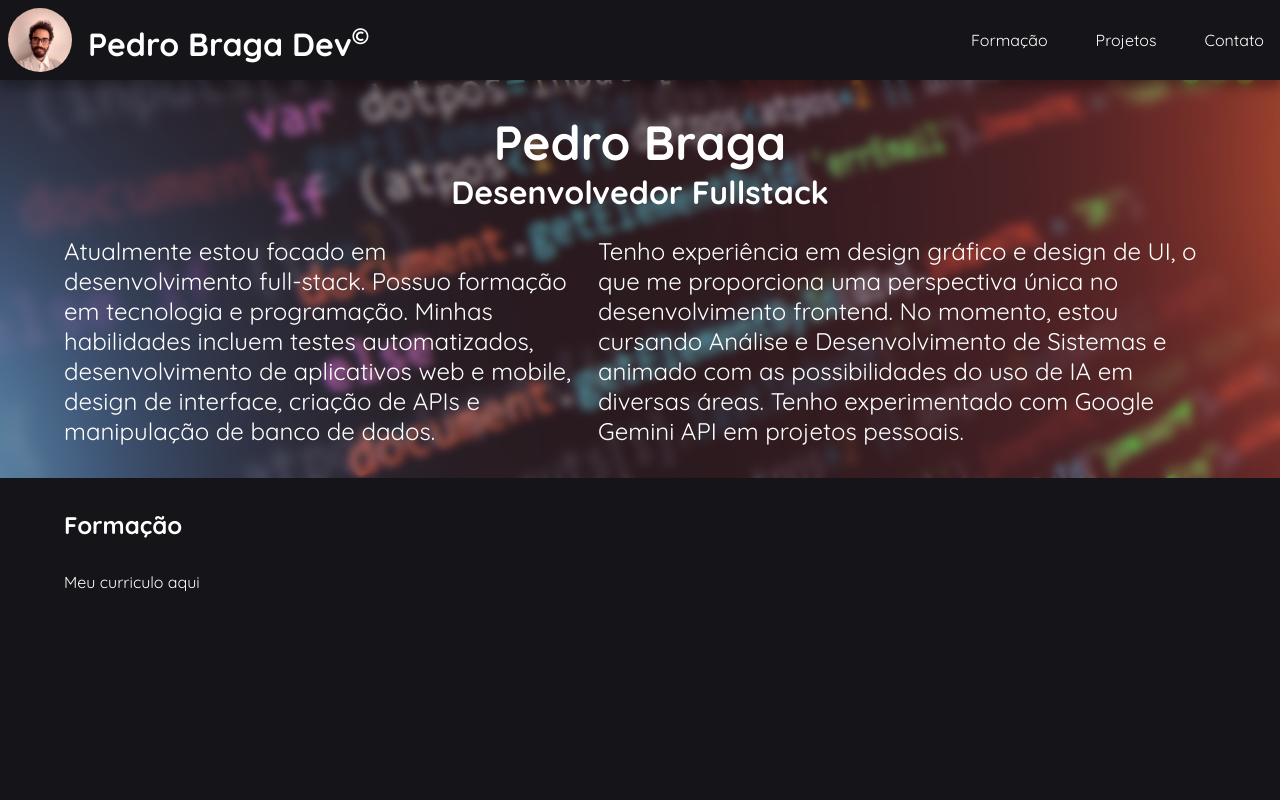
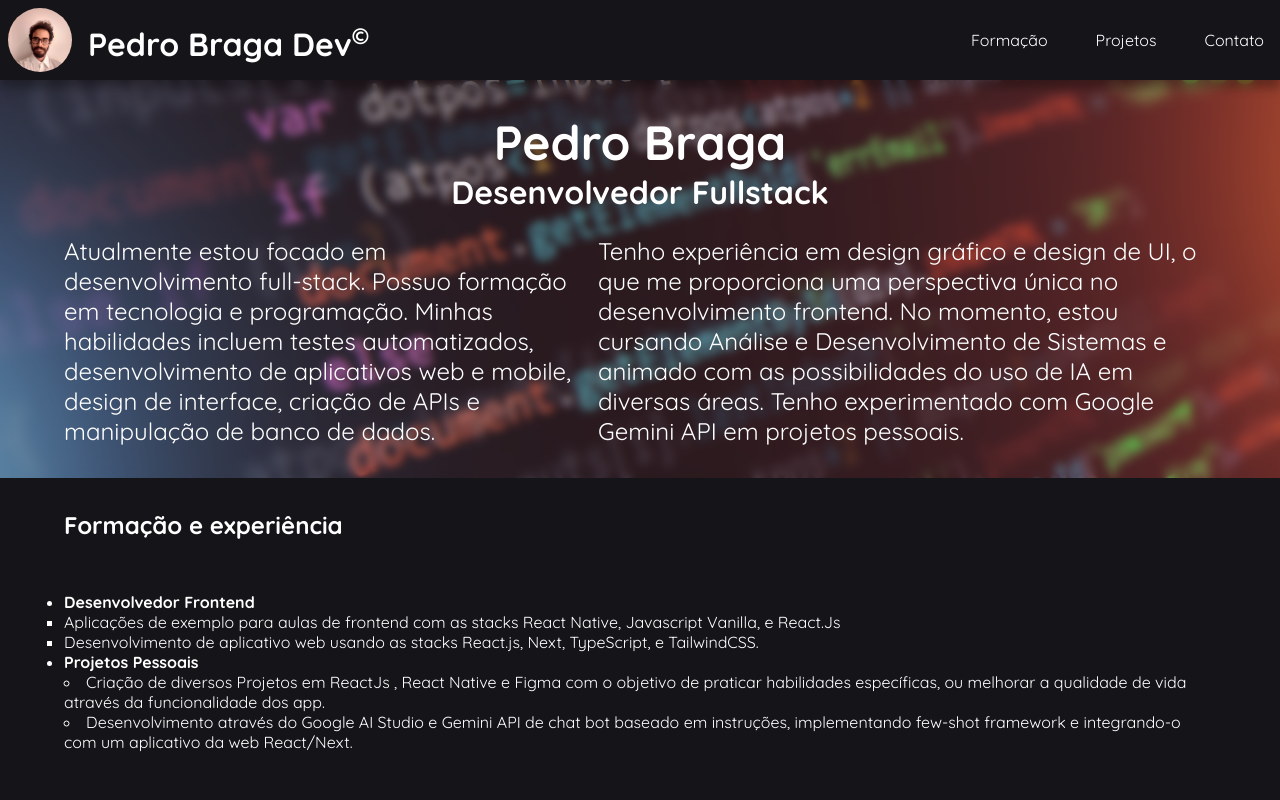
Before and after one commit to BragaMPedro/bragampedro.github.io, a plain HTML site: page index.html in a window 1280 px wide. Shown: the top 800 px of the page. Drawn offline with Linux system fonts and the light colour scheme.

Commit message:
implement form and curriculo

```diff
--- a/index.html
+++ b/index.html
@@ -66,8 +66,39 @@
             </div>
          </section>
          <section id="formacao" class="container main-padding">
-            <h2>Formação</h2>
-            <p>Meu curriculo aqui</p>
+            <h2>Formação e experiência</h2>
+            <br />
+            <ul style="list-style-type: disc">
+               <li>
+                  <h4>Desenvolvedor Frontend</h4>
+                  <ul style="list-style-type: square">
+                     <li>
+                        <p>
+                           Aplicações de exemplo para aulas de frontend com as stacks React Native, Javascript Vanilla,
+                           e React.Js
+                        </p>
+                     </li>
+                     <li style="list-style-type: square">
+                        <p>
+                           Desenvolvimento de aplicativo web usando as stacks React.js, Next, TypeScript, e TailwindCSS.
+                        </p>
+                     </li>
+                  </ul>
+               </li>
+               <li>
+                  <h4>Projetos Pessoais</h4>
+                  <ul style="list-style-position: inside; list-style-type: circle">
+                     <li>
+                        Criação de diversos Projetos em ReactJs , React Native e Figma com o objetivo de praticar
+                        habilidades específicas, ou melhorar a qualidade de vida através da funcionalidade dos app.
+                     </li>
+                     <li style="list-style-type: circle">
+                        Desenvolvimento através do Google AI Studio e Gemini API de chat bot baseado em instruções,
+                        implementando few-shot framework e integrando-o com um aplicativo da web React/Next.
+                     </li>
+                  </ul>
+               </li>
+            </ul>
          </section>
          <section id="projetos" class="projetos-bg">
             <div class="backdrop-blur-alt">
@@ -243,6 +274,9 @@
       </footer>
 
       <script>
+         /**
+          *Ativa e desativa menu colapsável
+          **/
          function toggleCollapsableMenu() {
             const nav = document.querySelector(".nav-list");
             nav.classList.toggle("show-nav-list");
```
